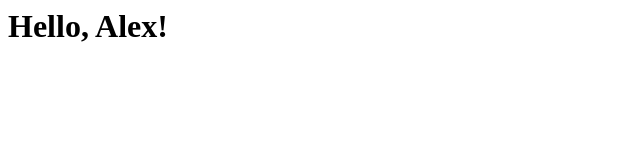
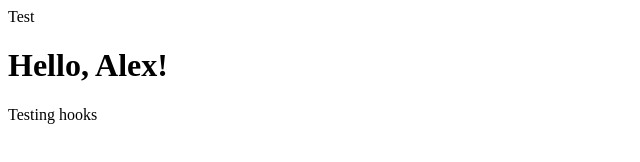
Before and after one commit to schmidtaa/test-webhook, a plain HTML site: page index.html in a window 1280 px wide. Shown: the whole page, without its empty margins (0-640 px from the left). Drawn offline with Linux system fonts and the light colour scheme.

Commit message:
Update index.html

```diff
--- a/index.html
+++ b/index.html
@@ -1,5 +1,7 @@
 <html>
+<head>Test</head>
 <body>
 <h1>Hello, Alex!</h1>
+  <p>Testing hooks</p>
 </body>
 </html>
```
